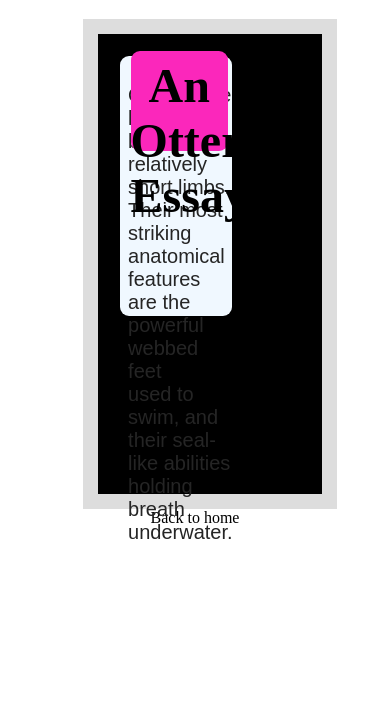
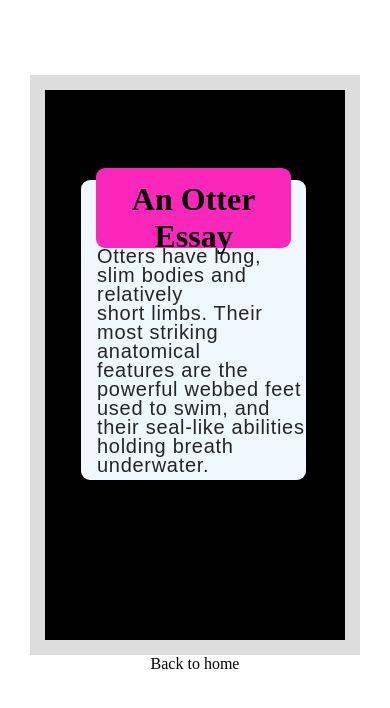
Before and after one commit to Ugomiradell/alt_assignment1-4, a plain HTML site: page Otteressay.html in a window 390 px wide. Drawn offline with Linux system fonts and the light colour scheme.

Commit message:
update on otteressay

```diff
--- a/Otteressay.css
+++ b/Otteressay.css
@@ -54,3 +54,39 @@ a {
   text-decoration: none;
   color: inherit;
 }
+
+@media (max-width: 500px) {
+
+  div {
+    margin-top: 20%;
+    width: 80%;
+    margin-left: 6%;
+    height: 550px;
+  }
+
+  section {
+    width: 75%;
+    height: 300px;
+    margin-top: 30%;
+    margin-left: 12%;
+  }
+
+  p {
+
+    margin-top: 30%;
+    line-height: 19px;
+    letter-spacing: 0.7px;
+  }
+
+  header {
+    width: 50%;
+    margin-left: 13%;
+    margin-top: 20%;
+    height: 80px;
+  }
+
+  h1 {
+    font-size: xx-large;
+  }
+
+}
```
